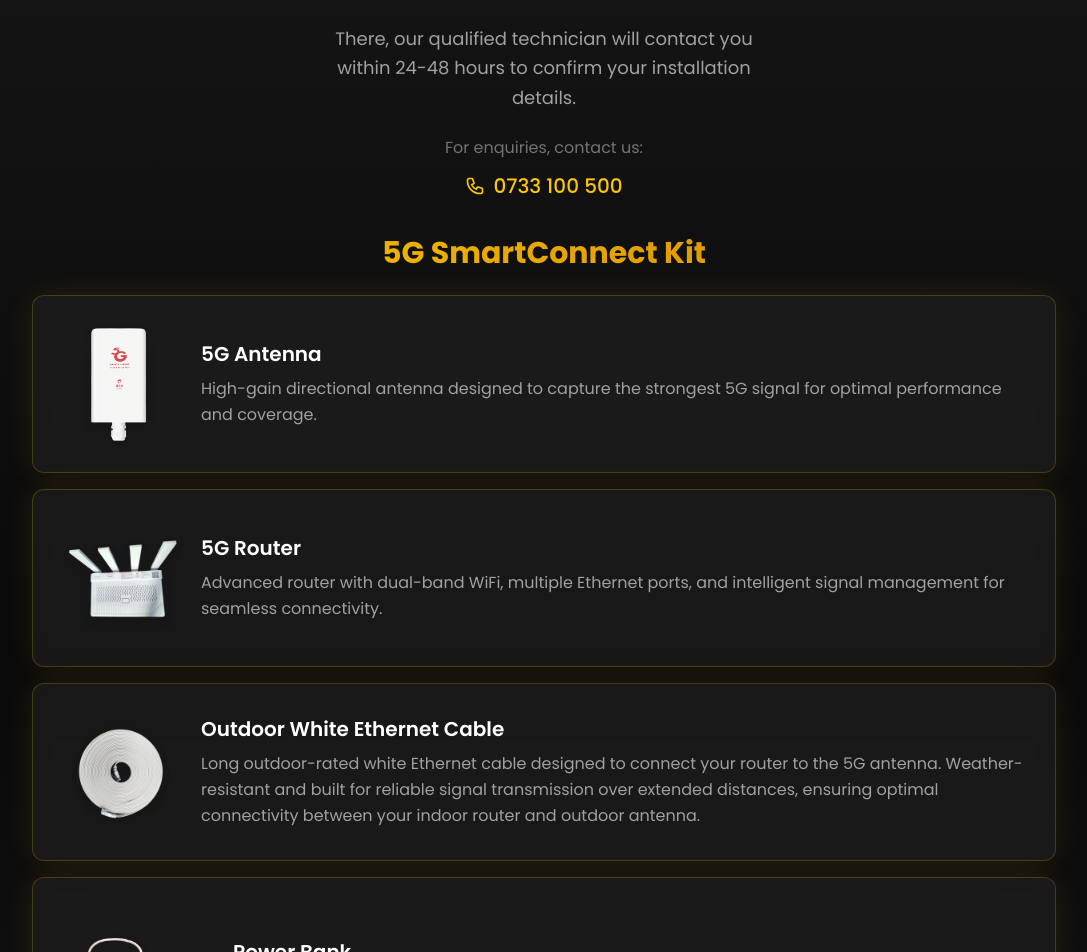
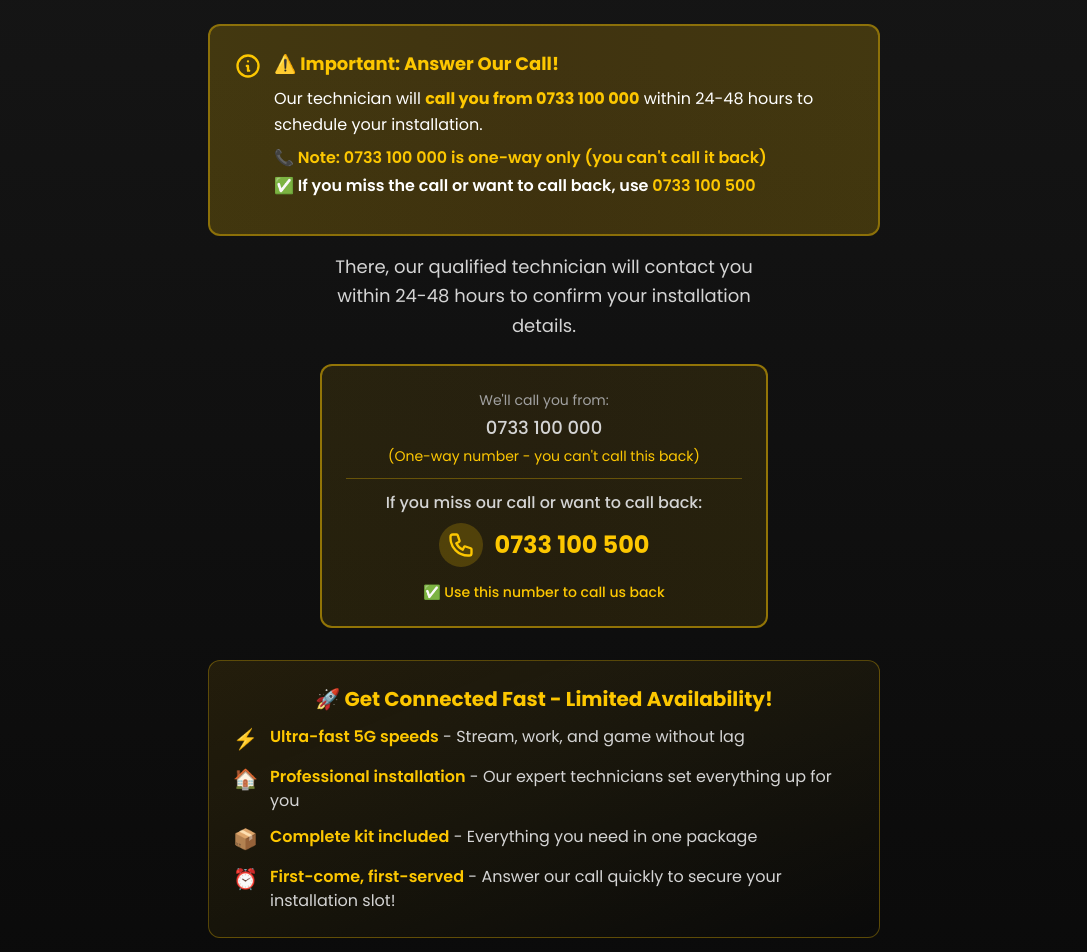
Before and after one commit to QuantumSnow0/airtel, a Next.js app: page /thank-you in a window 1280 px wide. Shown: the part 220-1172 px from the top of the page, without its empty margins (96-1183 px from the left). Built offline with nearby package versions, Linux system fonts and the light colour scheme; no server answers.

Commit message:
refurbished the thankyou page

```diff
--- a/src/app/thank-you/page.tsx
+++ b/src/app/thank-you/page.tsx
@@ -36,7 +36,7 @@ export default function ThankYouPage() {
   useEffect(() => {
     if (!mounted || isMuted) return;
 
-    const thankYouMessage = `Thank you ${customerName}! Your request has been submitted successfully. Our qualified technician will contact you within 24 to 48 hours to confirm your installation details.`;
+    const thankYouMessage = `Thank you ${customerName}! Your request has been submitted successfully. Our qualified technician will call you from 0733 100 000 within 24 to 48 hours to confirm your installation details. Please answer the call! If you miss it or want to call back, please call 0733 100 500.`;
 
     const speakText = async (text: string) => {
       try {
@@ -315,36 +315,88 @@ export default function ThankYouPage() {
                 </p>
               </motion.div>
 
-              {/* Simple Message */}
+              {/* Urgency Message */}
               <motion.div
                 initial={{ opacity: 0, y: 20 }}
                 animate={{ opacity: 1, y: 0 }}
                 transition={{ duration: 0.6, delay: 0.4 }}
                 className="text-center mb-6"
               >
-                <p className="text-base md:text-lg text-neutral-400 leading-relaxed max-w-md mx-auto">
+                <div className="bg-gradient-to-r from-yellow-400/20 via-yellow-500/20 to-yellow-400/20 border-2 border-yellow-400/40 rounded-xl p-4 md:p-6 mb-4 max-w-2xl mx-auto">
+                  <div className="flex items-start gap-3 mb-3">
+                    <svg
+                      className="w-6 h-6 md:w-7 md:h-7 text-yellow-400 flex-shrink-0 mt-0.5"
+                      fill="none"
+                      stroke="currentColor"
+                      viewBox="0 0 24 24"
+                    >
+                      <path
+                        strokeLinecap="round"
+                        strokeLinejoin="round"
+                        strokeWidth={2}
+                        d="M13 16h-1v-4h-1m1-4h.01M21 12a9 9 0 11-18 0 9 9 0 0118 0z"
+                      />
+                    </svg>
+                    <div className="text-left">
+                      <h3 className="text-yellow-400 font-bold text-base md:text-lg mb-2">
+                        ⚠️ Important: Answer Our Call!
+                      </h3>
+                      <p className="text-white text-sm md:text-base leading-relaxed mb-2">
+                        Our technician will{" "}
+                        <span className="font-bold text-yellow-400">
+                          call you from 0733 100 000
+                        </span>{" "}
+                        within 24-48 hours to schedule your installation.
+                      </p>
+                      <p className="text-yellow-400 font-semibold text-sm md:text-base mb-1">
+                        📞 Note: 0733 100 000 is one-way only (you can't call it back)
+                      </p>
+                      <p className="text-white font-semibold text-sm md:text-base">
+                        ✅ If you miss the call or want to call back, use{" "}
+                        <span className="text-yellow-400">0733 100 500</span>
+                      </p>
+                    </div>
+                  </div>
+                </div>
+
+                <p className="text-base md:text-lg text-neutral-300 leading-relaxed max-w-md mx-auto mb-4">
                   {customerName.charAt(0).toUpperCase() + customerName.slice(1)}
                   , our qualified technician will contact you within 24-48 hours
                   to confirm your installation details.
                 </p>
               </motion.div>
 
-              {/* Enquiries Section */}
+              {/* Phone Number Section - Prominent */}
               <motion.div
                 initial={{ opacity: 0, y: 20 }}
                 animate={{ opacity: 1, y: 0 }}
                 transition={{ duration: 0.6, delay: 0.5 }}
                 className="text-center mb-8"
               >
-                <p className="text-sm md:text-base text-neutral-500 mb-3">
-                  For enquiries, contact us:
+                <div className="bg-gradient-to-r from-yellow-400/10 via-yellow-500/10 to-yellow-400/10 border-2 border-yellow-400/50 rounded-xl p-4 md:p-6 max-w-md mx-auto">
+                  <div className="mb-3">
+                    <p className="text-xs md:text-sm text-neutral-400 mb-1">
+                      We'll call you from:
+                    </p>
+                    <p className="text-base md:text-lg text-neutral-300 font-medium">
+                      0733 100 000
+                    </p>
+                    <p className="text-xs md:text-sm text-yellow-400 mt-1">
+                      (One-way number - you can't call this back)
+                    </p>
+                  </div>
+
+                  <div className="border-t border-yellow-400/30 pt-3 mt-3">
+                    <p className="text-sm md:text-base text-neutral-300 mb-2 font-medium">
+                      If you miss our call or want to call back:
                     </p>
                     <a
                       href="tel:+254733100500"
-                  className="inline-flex items-center gap-2 text-yellow-400 hover:text-yellow-500 transition-colors"
+                      className="inline-flex items-center gap-3 text-yellow-400 hover:text-yellow-300 transition-all group"
                     >
+                      <div className="bg-yellow-400/20 rounded-full p-2 group-hover:bg-yellow-400/30 transition-colors">
                         <svg
-                    className="w-5 h-5"
+                          className="w-6 h-6 md:w-7 md:h-7"
                           fill="none"
                           stroke="currentColor"
                           viewBox="0 0 24 24"
@@ -356,10 +408,68 @@ export default function ThankYouPage() {
                             d="M3 5a2 2 0 012-2h3.28a1 1 0 01.948.684l1.498 4.493a1 1 0 01-.502 1.21l-2.257 1.13a11.042 11.042 0 005.516 5.516l1.13-2.257a1 1 0 011.21-.502l4.493 1.498a1 1 0 01.684.949V19a2 2 0 01-2 2h-1C9.716 21 3 14.284 3 6V5z"
                           />
                         </svg>
-                  <span className="text-lg md:text-xl font-medium">
+                      </div>
+                      <span className="text-xl md:text-2xl font-bold">
                         0733 100 500
                       </span>
                     </a>
+                    <p className="text-xs md:text-sm text-yellow-400 mt-2 font-medium">
+                      ✅ Use this number to call us back
+                    </p>
+                  </div>
+                </div>
+              </motion.div>
+
+              {/* Urgency & Benefits Section */}
+              <motion.div
+                initial={{ opacity: 0, y: 20 }}
+                animate={{ opacity: 1, y: 0 }}
+                transition={{ duration: 0.6, delay: 0.6 }}
+                className="mb-8 max-w-2xl mx-auto"
+              >
+                <div className="bg-gradient-to-br from-yellow-500/10 via-yellow-400/5 to-transparent border border-yellow-400/30 rounded-xl p-5 md:p-6">
+                  <h3 className="text-yellow-400 font-bold text-lg md:text-xl mb-3 text-center">
+                    🚀 Get Connected Fast - Limited Availability!
+                  </h3>
+                  <div className="space-y-3 text-sm md:text-base text-neutral-300">
+                    <div className="flex items-start gap-3">
+                      <span className="text-yellow-400 text-xl">⚡</span>
+                      <p>
+                        <span className="font-semibold text-yellow-400">
+                          Ultra-fast 5G speeds
+                        </span>{" "}
+                        - Stream, work, and game without lag
+                      </p>
+                    </div>
+                    <div className="flex items-start gap-3">
+                      <span className="text-yellow-400 text-xl">🏠</span>
+                      <p>
+                        <span className="font-semibold text-yellow-400">
+                          Professional installation
+                        </span>{" "}
+                        - Our expert technicians set everything up for you
+                      </p>
+                    </div>
+                    <div className="flex items-start gap-3">
+                      <span className="text-yellow-400 text-xl">📦</span>
+                      <p>
+                        <span className="font-semibold text-yellow-400">
+                          Complete kit included
+                        </span>{" "}
+                        - Everything you need in one package
+                      </p>
+                    </div>
+                    <div className="flex items-start gap-3">
+                      <span className="text-yellow-400 text-xl">⏰</span>
+                      <p>
+                        <span className="font-semibold text-yellow-400">
+                          First-come, first-served
+                        </span>{" "}
+                        - Answer our call quickly to secure your installation slot!
+                      </p>
+                    </div>
+                  </div>
+                </div>
               </motion.div>
             </div>
 
```
Lines whose indentation alone changed are shown as unchanged.
